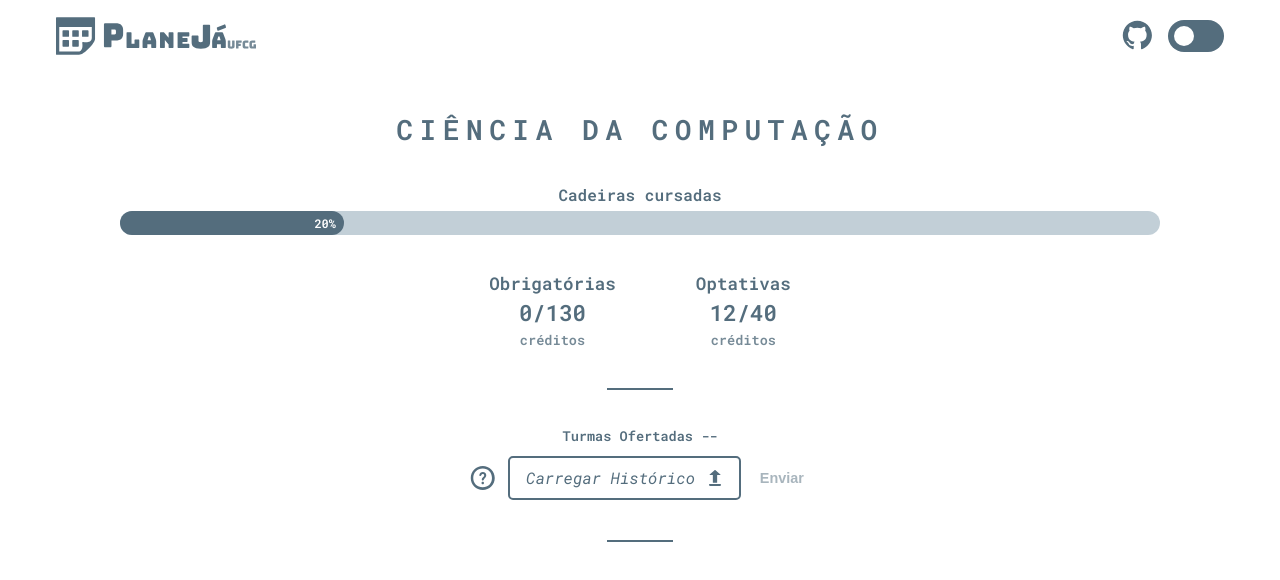
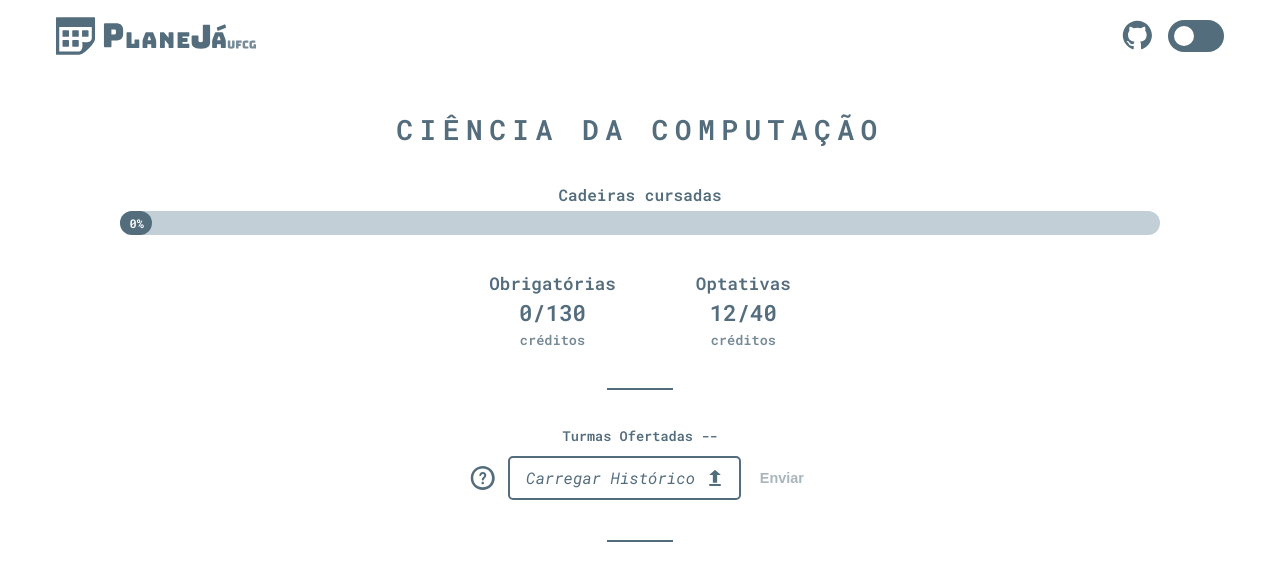
Before and after one commit to RodrigoEC/PlaneJa-Front, a React (Create React App) app: page / in a window 1280 px wide. Shown: the top 580 px of the page. Built offline with nearby package versions, Linux system fonts and the light colour scheme.

Commit message:
Adds loading animation

```diff
--- a/src/components/Progress/index.tsx
+++ b/src/components/Progress/index.tsx
@@ -1,19 +1,28 @@
 import { ReactElement } from "react";
-import { Container, Wrapper, InnerWrapper, ProgressValue, Title } from "./styles";
+import { useExtractionContext } from "../../contexts/extraction";
+import {
+  Container,
+  Wrapper,
+  InnerWrapper,
+  ProgressValue,
+  Title,
+} from "./styles";
 
 export const Progress = ({ progress }: { progress: number }): ReactElement => {
+  const { loading } = useExtractionContext();
+
   return (
     <Container>
-    <Title>Cadeiras cursadas</Title>
-    <Wrapper>
-      <InnerWrapper progress={progress * 100}>
-        <ProgressValue>{progress * 100}%</ProgressValue>
-      </InnerWrapper>
-    </Wrapper>
+      <Title>Cadeiras cursadas</Title>
+      <Wrapper>
+        <InnerWrapper progress={progress * 100} loading={loading}>
+          <ProgressValue>{loading ? '??' : `${progress * 100}%`}</ProgressValue>
+        </InnerWrapper>
+      </Wrapper>
     </Container>
   );
 };
 
 Progress.defaultProps = {
-  progress: 0.20
-}
+  progress: 0,
+};
--- a/src/components/Progress/styles.tsx
+++ b/src/components/Progress/styles.tsx
@@ -15,7 +15,6 @@ export const Wrapper = styled.div`
   box-sizing: border-box;
   transition: 0.3s;
 
-
   @media screen and (max-width: 700px) {
     height: 1.25rem;
   }
@@ -32,7 +31,23 @@ export const Title = styled.h2`
   }
 `;
 
-export const InnerWrapper = styled.div`
+export const InnerWrapper = styled("div")<{
+  progress: number;
+  loading: boolean;
+}>`
+  @keyframes loading {
+    0% {
+      width: 0%;
+    }
+    50% {
+      opacity: 100%;
+    }
+    100% {
+      width: 40%;
+      opacity: 0%;
+    }
+  }
+
   background-color: ${({ theme }) => theme.colors.primary};
   border-radius: inherit;
   height: inherit;
@@ -40,9 +55,11 @@ export const InnerWrapper = styled.div`
   align-items: center;
   justify-content: end;
   padding: 0 0.5rem;
-  min-width: 1rem;
-  width: ${({ progress }: { progress: number }) => progress}%;
+  min-width: ${({ loading }: { loading: any }) => (loading ? "1.5rem" : "1rem")};
+  width: ${({ progress }: { progress: any }) => progress}%;
   transition: 0.3s;
+  ${({ loading }: { loading: any }) =>
+    loading && "animation: loading 1.5s infinite"};
 
   @media screen and (max-width: 700px) {
     min-width: 0.75rem;
--- a/src/components/Status/StatusItem/index.tsx
+++ b/src/components/Status/StatusItem/index.tsx
@@ -1,11 +1,32 @@
 import { ReactElement } from "react";
-import { Wrapper, Title, Data, Atribute } from "./styles";
+import { useExtractionContext } from "../../../contexts/extraction";
+import { Wrapper, Title, Data, Atribute, Loading } from "./styles";
 
-export const StatusItem = ({ title, current, max }: { title: string, current: number, max: number }): ReactElement => {
+export const StatusItem = ({
+  title,
+  current,
+  max,
+}: {
+  title: string;
+  current: number;
+  max: number;
+}): ReactElement => {
+  const { loading } = useExtractionContext();
+
   return (
     <Wrapper>
       <Title>{title}</Title>
-      <Data>{current}/{max}</Data>
+      <Data>
+        {loading ? (
+          <Loading>
+            <span>-</span>
+            <span>-</span>
+          </Loading>
+        ) : (
+          current
+        )}
+        /{max}
+      </Data>
       <Atribute>créditos</Atribute>
     </Wrapper>
   );
@@ -13,5 +34,5 @@ export const StatusItem = ({ title, current, max }: { title: string, current: nu
 
 StatusItem.defaultProps = {
   current: 0,
-  max: '--'
-}
+  max: "--",
+};
--- a/src/components/Status/StatusItem/styles.tsx
+++ b/src/components/Status/StatusItem/styles.tsx
@@ -50,3 +50,25 @@ export const Atribute = styled.span`
     font-size: 0.7rem;
   }
 `;
+
+export const Loading = styled.span`
+  @keyframes fading {
+    0% {
+      opacity: 1;
+    }
+    50% {
+      opacity: 0;
+    }
+    100% {
+      opacity: 1;
+    }
+  }
+
+  span {
+    animation: fading 1s infinite;
+  }
+
+  span:last-child {
+    animation-delay: 0.2s;
+  }
+`;
```
